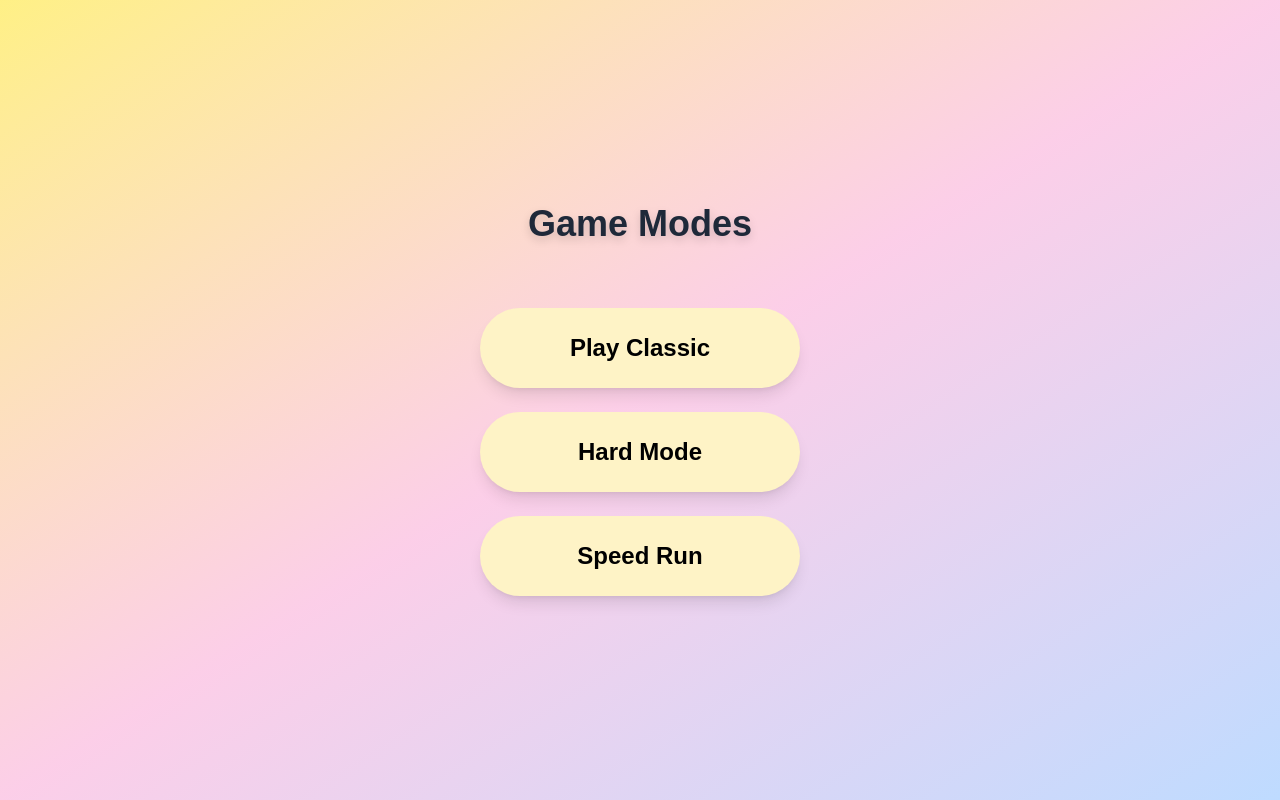
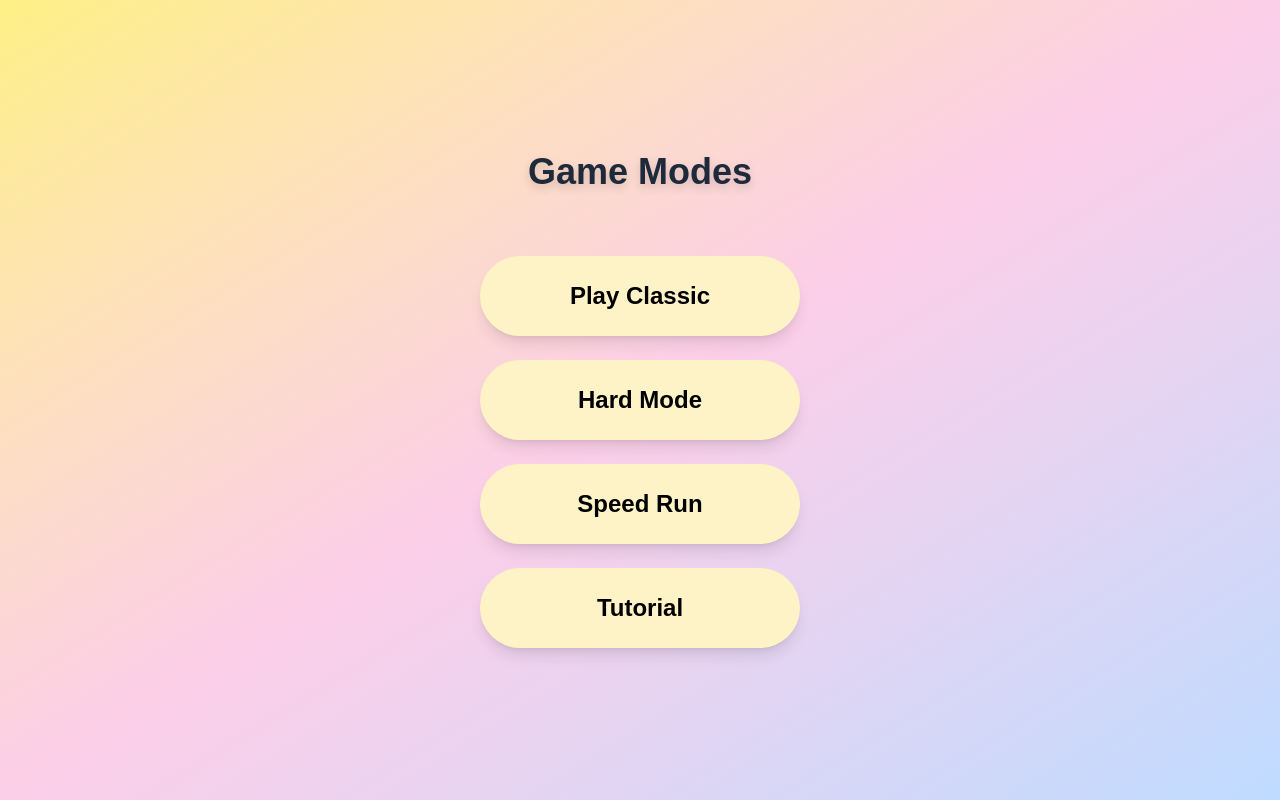
Before and after one commit to SantinoGiordano/WoordleFrontend, a Next.js app: page / in a window 1280 px wide. Built offline with nearby package versions, Linux system fonts and the light colour scheme.

Commit message:
labed tooltips and changed there descriptions

```diff
--- a/app/(root)/page.tsx
+++ b/app/(root)/page.tsx
@@ -16,18 +16,25 @@ export default function Home() {
             Play Classic
           </Link>
           <Link
-            data-tip="Noraml Game with hints, no time limit, and goal of 3000 points"
-            href={"/mainGame"}
+            data-tip="Normal gameplay with no hints, no time limit, and goal of 5000 points"
+            href={"/hardMode"}
             className="tooltip tooltip-right bg-amber-100 text-center text-black text-2xl font-bold py-6 rounded-full shadow-lg hover:scale-105 transition-transform duration-200"
           >
             Hard Mode
           </Link>
           <Link
-            data-tip="Noraml Game with hints, no time limit, and goal of 3000 points"
+            data-tip="Normal gameplay with no hints, a time limit of 3 min, try to answer as many as you can"
             href={"/mainGame"}
             className="tooltip tooltip-right bg-amber-100 text-center text-black text-2xl font-bold py-6 rounded-full shadow-lg hover:scale-105 transition-transform duration-200"
           >
             Speed Run
+          </Link>
+          <Link
+            data-tip="Learn the game with easy questions and helpful hints"
+            href={"/speedRun"}
+            className="tooltip tooltip-right bg-amber-100 text-center text-black text-2xl font-bold py-6 rounded-full shadow-lg hover:scale-105 transition-transform duration-200"
+          >
+            Tutorial
           </Link>
         </div>
       </div>
```
